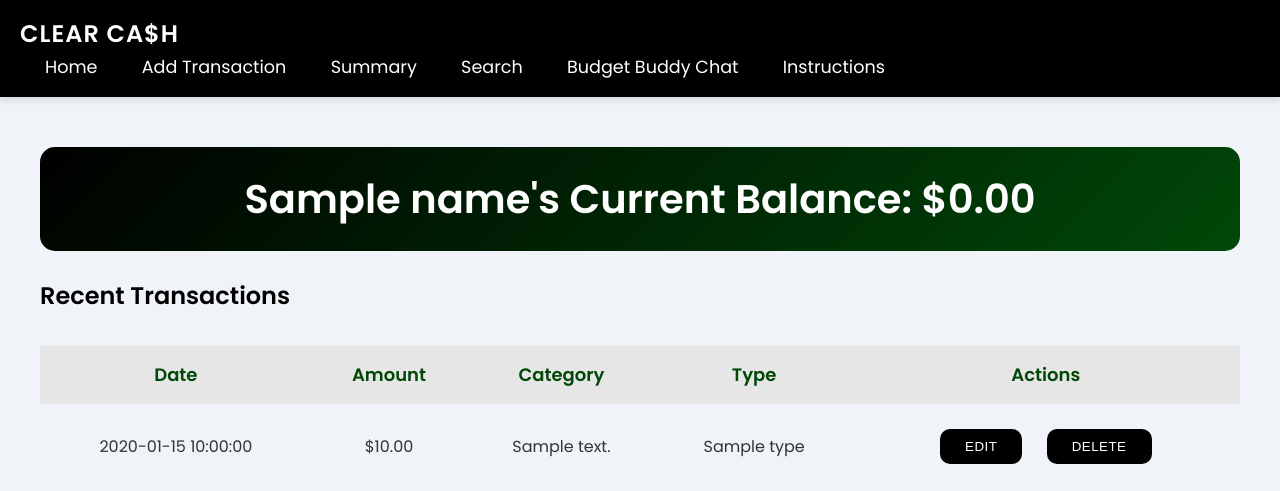
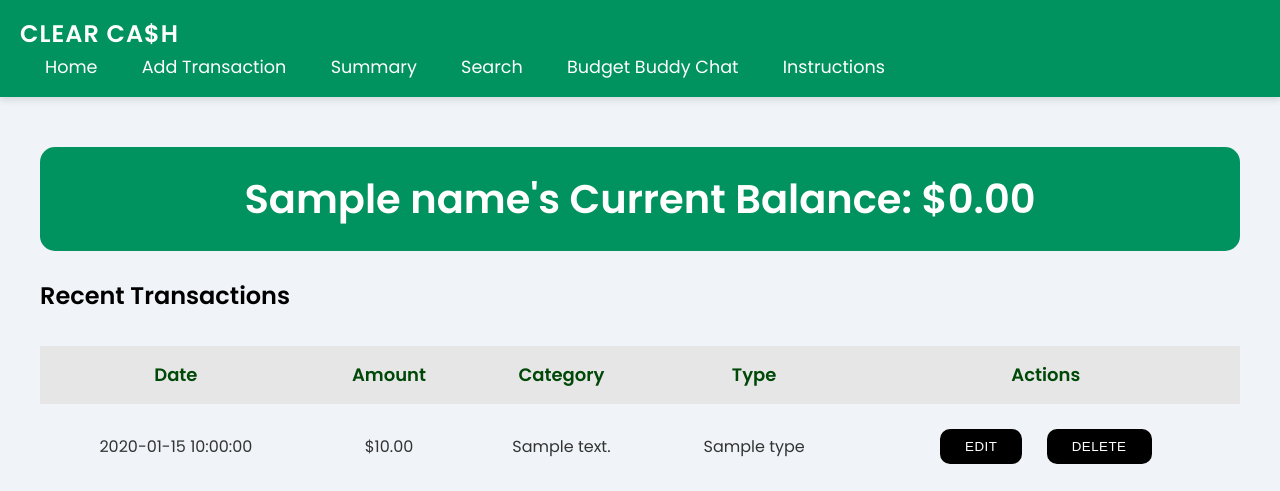
Before and after one commit to chubbybaby31/FBLA-CongressionalChallenge2025, a Flask app: template templates/index.html in a window 1280 px wide. Shown: the top 491 px of the page. Run offline with Flask 3, Linux system fonts and the light colour scheme; the template is opened without the code that fills it: most values are stand-ins (such as "Sample title", 1, 10 or a date in 2020); some libraries are stand-ins or nearby versions.

Commit message:
css colors

```diff
--- a/static/styles.css
+++ b/static/styles.css
@@ -16,7 +16,7 @@ body {
 
 /* Header styles with new gradient */
 header {
-    background: #000; /* Light Forest Green gradient */
+    background: #00925f; /* Light Forest Green gradient */
     color: white;
     padding: 20px 0;
     text-align: center;
@@ -30,7 +30,7 @@ header h1 {
 
 /* Navbar styles */
 .navbar {
-    background: #000; /* Light Forest Green gradient */
+    background: #00925f; /* Light Forest Green gradient */
     padding: 15px 20px;
     box-shadow: 0 4px 6px rgba(0, 0, 0, 0.1);
 }
@@ -128,7 +128,7 @@ button {
 }
 
 button:hover {
-   background-color: #004808; /* Darker shade of forest green on hover */
+   background-color: #00925f; /* Darker shade of forest green on hover */
 }
 
 /* Table styles */
@@ -166,7 +166,7 @@ tr:hover {
    text-align:center ;
    margin-top :30px ;
    padding :20px ;
-   background: linear-gradient(135deg,#000,#004808) ; /* Light Forest Green gradient */
+   background: linear-gradient(135deg,#00925f,#00925f) ; /* Light Forest Green gradient */
    border-radius :15px ;
 }
 
--- a/templates/chatbot.html
+++ b/templates/chatbot.html
@@ -110,7 +110,7 @@ button {
 }
 
 button:hover {
-    background-color: #004808; /* Darker green on hover */
+    background-color: #00925f; /* Darker green on hover */
 }
 </style>
 {% endblock %}
```
